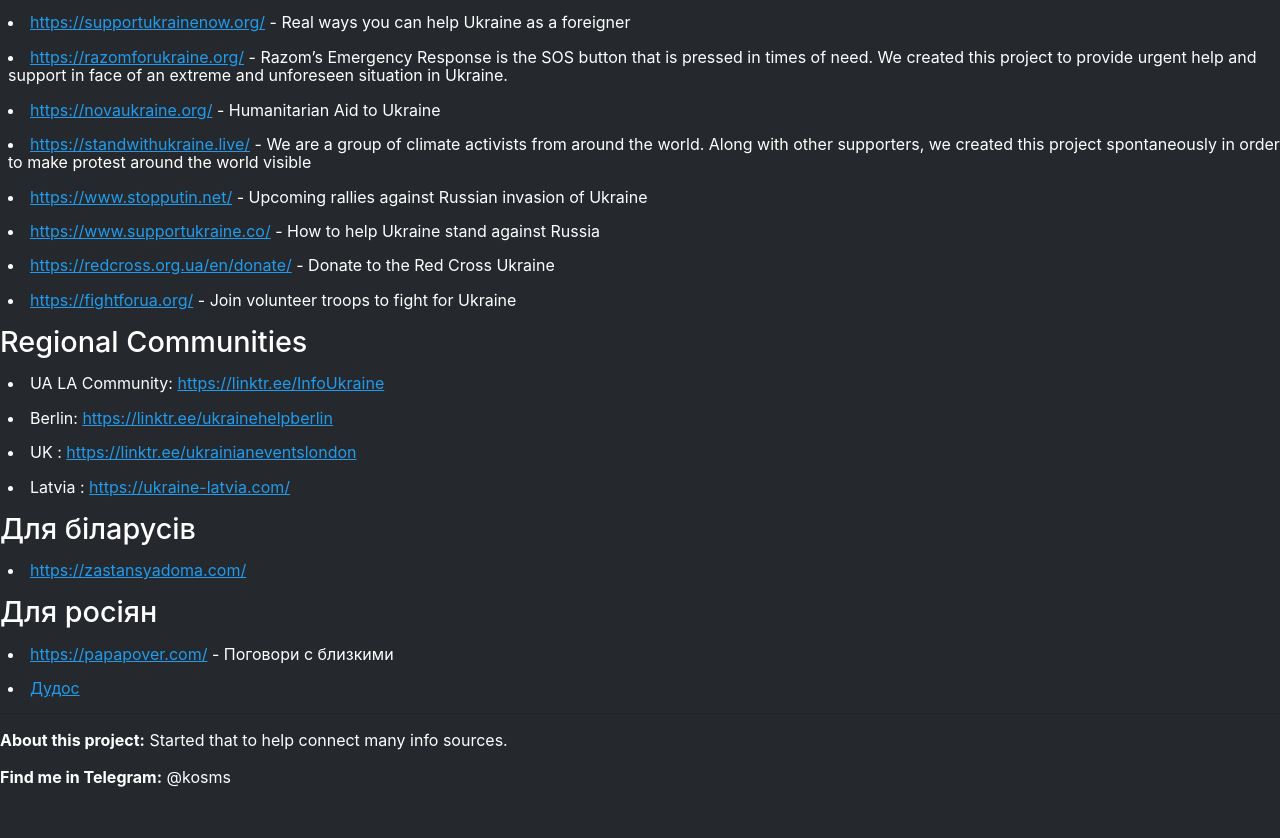
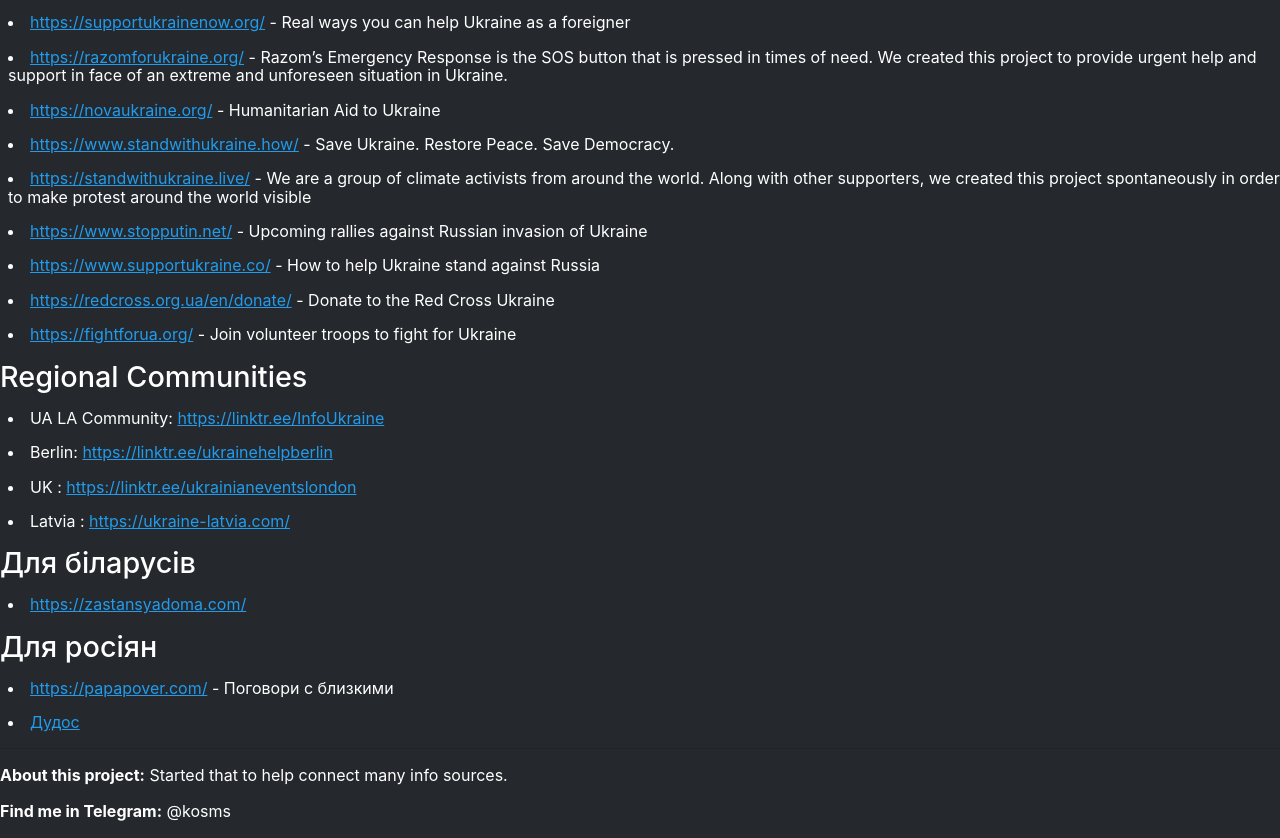
Before and after one commit to communicador/dopomoha, a plain HTML site: page index.html in a window 1280 px wide. Shown: the part 983-1821 px from the top of the page. Before the commit the page ends 1787 px from the top, so only its background shows below. Drawn offline with Linux system fonts and the light colour scheme.

Commit message:
more links

```diff
--- a/index.html
+++ b/index.html
@@ -56,6 +56,7 @@
                 <li><a href="https://supportukrainenow.org/">https://supportukrainenow.org/</a> - Real ways you can help Ukraine as a foreigner</li>
                 <li><a href="https://razomforukraine.org/">https://razomforukraine.org/</a> - Razom’s Emergency Response is the SOS button that is pressed in times of need. We created this project to provide urgent help and support in face of an extreme and unforeseen situation in Ukraine.</li>
                 <li><a href="https://novaukraine.org/">https://novaukraine.org/</a> - Humanitarian Aid to Ukraine </li>
+                <li><a href="https://www.standwithukraine.how/">https://www.standwithukraine.how/</a> - Save Ukraine. Restore Peace. Save Democracy.</li>
                 <li><a href="https://standwithukraine.live/">https://standwithukraine.live/</a> - We are a group of climate activists from around the world. Along with other supporters, we created this project spontaneously in order to make protest around the world visible</li>
                 <li><a href="https://www.stopputin.net/">https://www.stopputin.net/</a> - Upcoming rallies against Russian invasion of Ukraine</li>
                 <li><a href="https://www.supportukraine.co/">https://www.supportukraine.co/</a> - How to help Ukraine stand against Russia</li>
```
